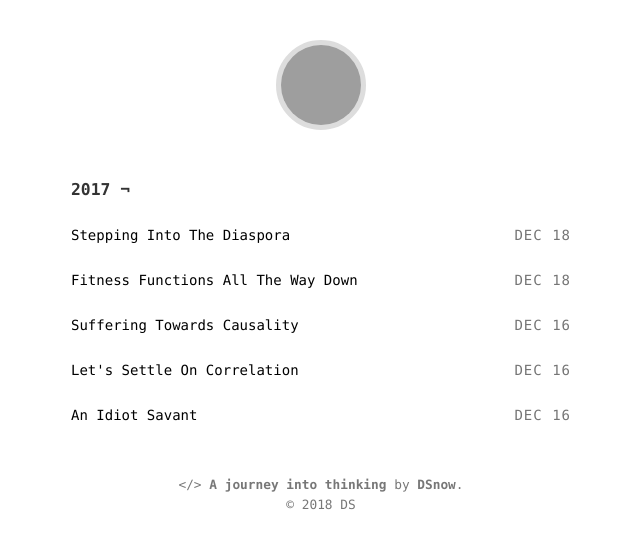
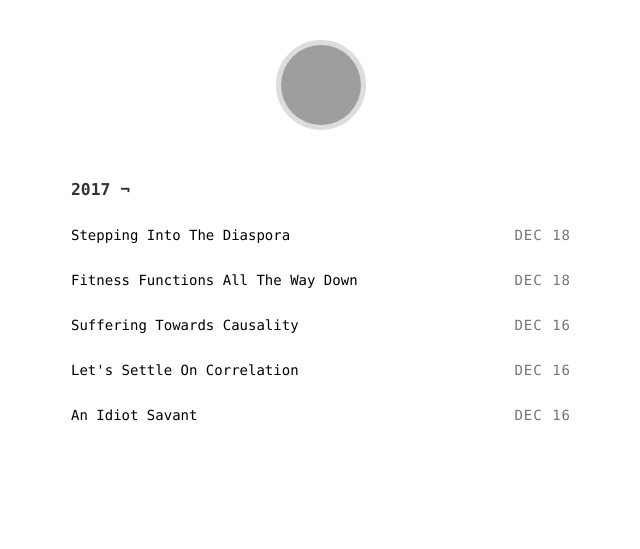
Before and after one commit to firmai/snowde.github.io, a Jekyll site: the page built from index.html, in a window 1280 px wide. Shown: the top 549 px of the page, without its empty margins (319-959 px from the left). Built offline with Jekyll 4.4.1, drawn with Linux system fonts in a browser that asks for light colours; grey boxes are pictures that could not be loaded.

Commit message:
Updated '_includes/footer.html' via CloudCannon

```diff
--- a/_includes/footer.html
+++ b/_includes/footer.html
@@ -1,4 +1,3 @@
 <div class="footer">
-  <span class="block">&lt;/&gt; <a href="http://github.com/snowde/snow.github.io" title="A journey into thinking">A journey into thinking</a> by <a href="http://snowde.github.io">DSnow</a>.</span>
-  <span class="block">&copy; {{ site.time | date: '%Y' }} {{ site.author_name }}</span>
+
 </div>
```
